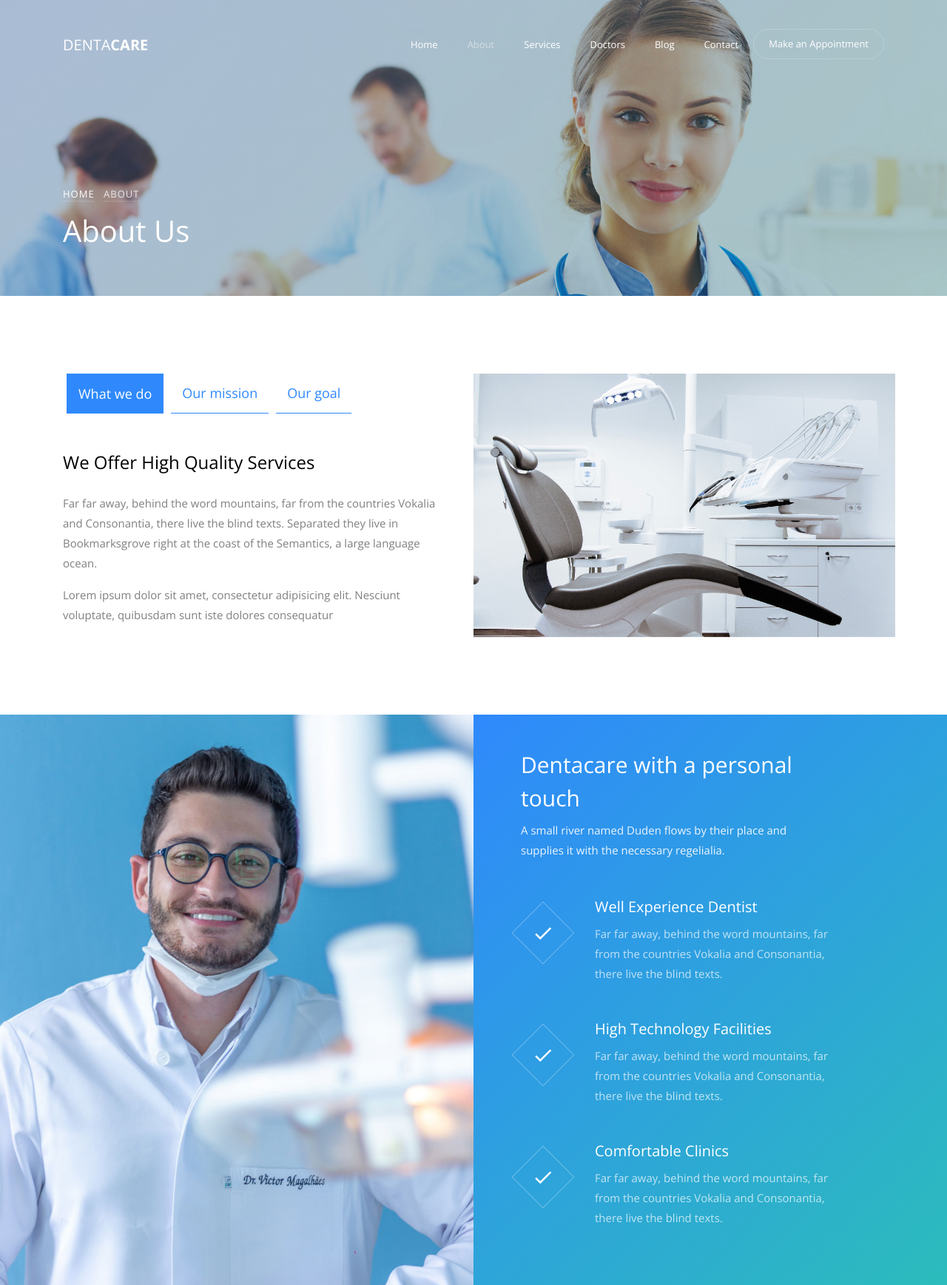
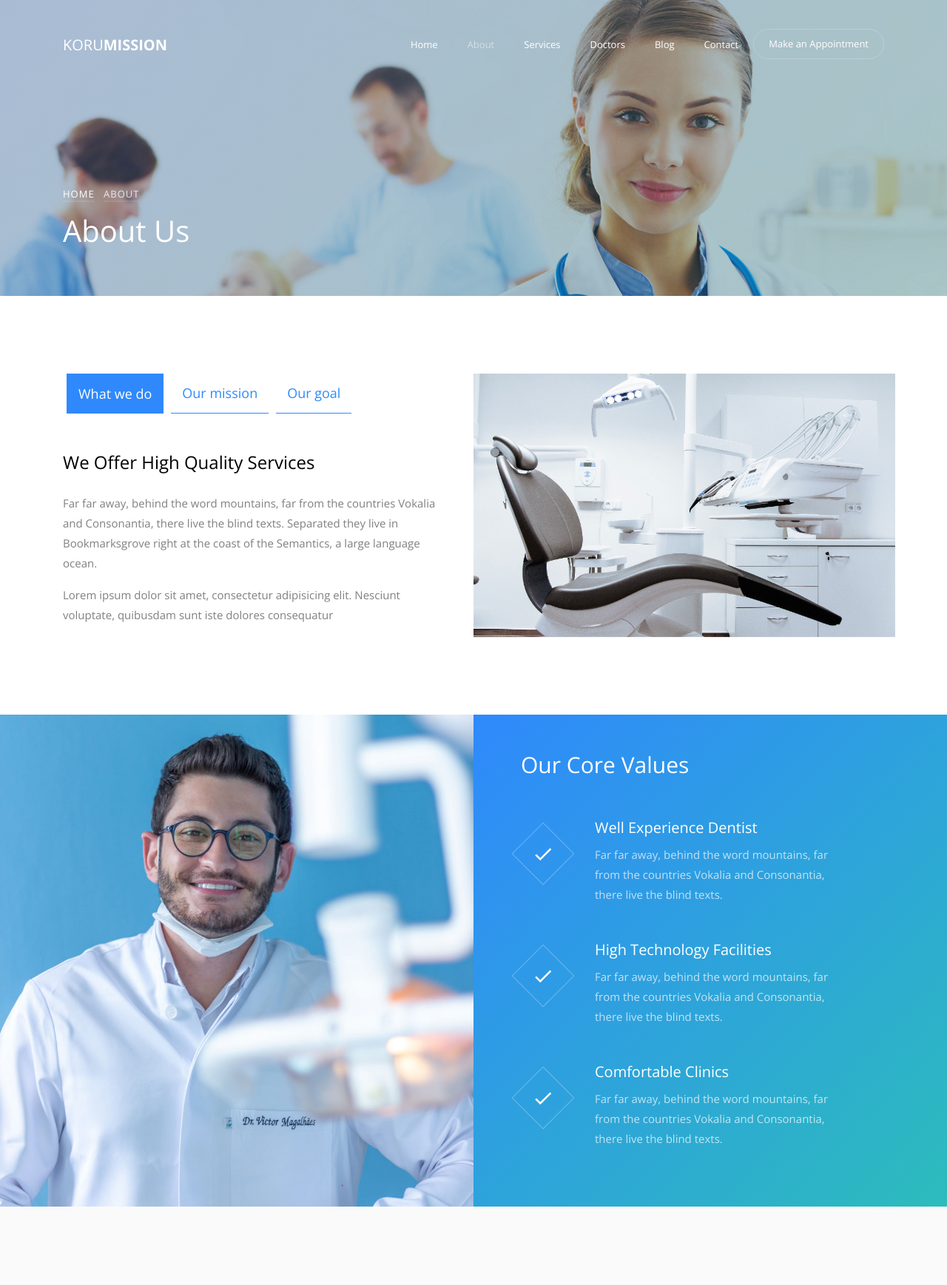
Before and after one commit to andyosyndoh/mission, a Django app: page /about.html in a window 1280 px wide. Shown: the top 1737 px of the page at 74% size. Run offline with Django 5.2, Linux system fonts and the light colour scheme; some libraries are stand-ins or nearby versions; some web fonts are replaced.

Commit message:
refactor: update the header

```diff
--- a/clinicapp/templates/about.html
+++ b/clinicapp/templates/about.html
@@ -2,7 +2,7 @@
 <!DOCTYPE html>
 <html lang="en">
   <head>
-    <title>DentaCare - Free Bootstrap 4 Template by Colorlib</title>
+    <title>Koru-Mission - Free Bootstrap 4 Template by Colorlib</title>
     <meta charset="utf-8">
     <meta name="viewport" content="width=device-width, initial-scale=1, shrink-to-fit=no">
 
@@ -31,7 +31,7 @@
 
 	  <nav class="navbar navbar-expand-lg navbar-dark ftco_navbar bg-dark ftco-navbar-light" id="ftco-navbar">
 	    <div class="container">
-	      <a class="navbar-brand" href="{% url 'home' %}">Denta<span>Care</span></a>
+	      <a class="navbar-brand" href="{% url 'home' %}">Koru<span>Mission</span></a>
 	      <button class="navbar-toggler" type="button" data-toggle="collapse" data-target="#ftco-nav" aria-controls="ftco-nav" aria-expanded="false" aria-label="Toggle navigation">
 	        <span class="oi oi-menu"></span> Menu
 	      </button>
@@ -124,8 +124,7 @@
       		<div class="col-md-6 d-flex">
       			<div class="about-wrap">
       				<div class="heading-section heading-section-white mb-5 ftco-animate">
-		            <h2 class="mb-2">Dentacare with a personal touch</h2>
-		            <p>A small river named Duden flows by their place and supplies it with the necessary regelialia.</p>
+		            <h2 class="mb-2">Our Core Values</h2>
 		          </div>
       				<div class="list-services d-flex ftco-animate">
       					<div class="icon d-flex justify-content-center align-items-center">
@@ -301,7 +300,7 @@
         <div class="row mb-5">
           <div class="col-md-3">
             <div class="ftco-footer-widget mb-4">
-              <h2 class="ftco-heading-2">DentaCare.</h2>
+              <h2 class="ftco-heading-2">Koru-Mission.</h2>
               <p>Far far away, behind the word mountains, far from the countries Vokalia and Consonantia, there live the blind texts.</p>
             </div>
             <ul class="ftco-footer-social list-unstyled float-md-left float-lft ">
```
